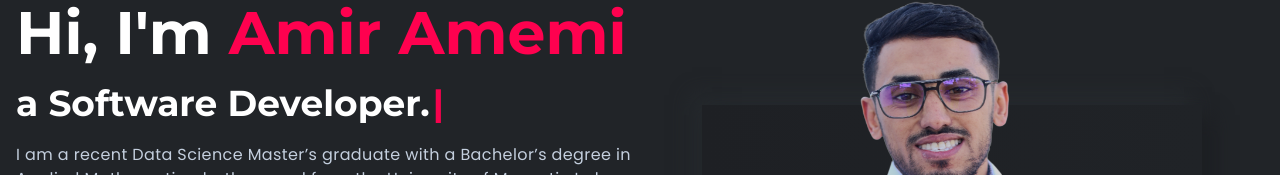
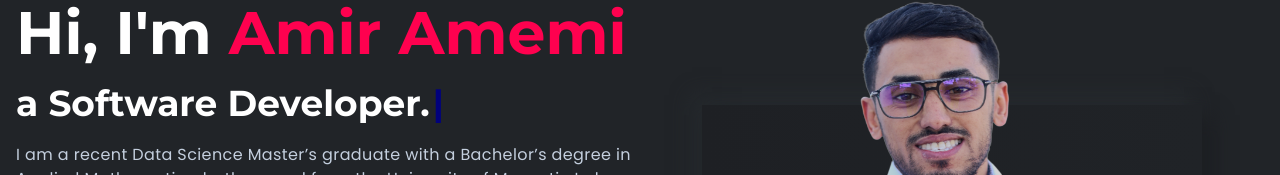
Before and after one commit to AmirAmemi/Portfolio, a React (Create React App) app: page / in a window 1280 px wide. Shown: the part 211-386 px from the top of the page. Built offline with nearby package versions, Linux system fonts and the light colour scheme.

Commit message:
Color changed from #ff014f to #000080

```diff
--- a/src/components/banner/LeftBanner.js
+++ b/src/components/banner/LeftBanner.js
@@ -22,7 +22,7 @@ const LeftBanner = () => {
           <Cursor
             cursorBlinking="false"
             cursorStyle="|"
-            cursorColor="#ff014f"
+            cursorColor="#000080"
           />
         </h2>
         <p className="text-base font-bodyFont leading-6 tracking-wide">
--- a/src/components/resume/Achievement.js
+++ b/src/components/resume/Achievement.js
@@ -102,7 +102,7 @@ const Testimonial = () => {
             ? {
                 width: "12px",
                 height: "12px",
-                background: "#ff014f",
+                background: "#000080",
                 borderRadius: "50%",
                 cursor: "pointer",
               }
--- a/src/components/tesimonial/Testimonial.js
+++ b/src/components/tesimonial/Testimonial.js
@@ -85,7 +85,7 @@ const Testimonial = () => {
                 width: "12px",
                 height: "12px",
                 color: "blue",
-                background: "#ff014f",
+                background: "#000080",
                 borderRadius: "50%",
                 cursor: "pointer",
               }
```
Also changed, not shown: public/ghayth0.jpg (deleted).
